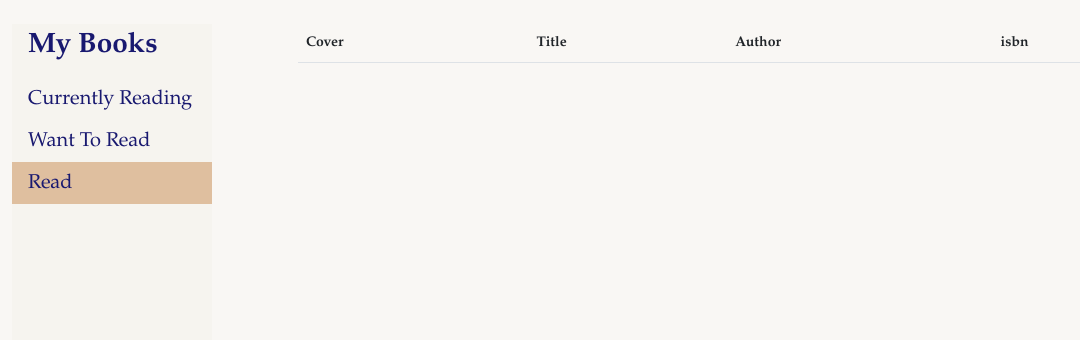
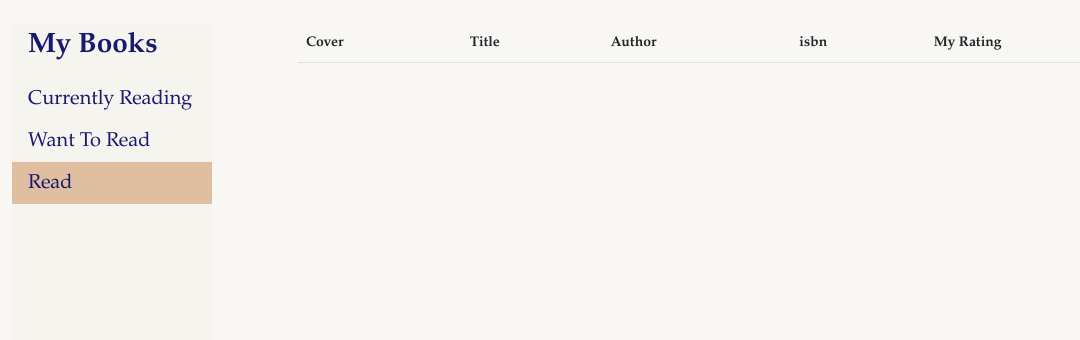
Before and after one commit to ckim48/ds_library, a Flask app: page /read in a window 1280 px wide. Shown: the part 84-424 px from the top of the page, without its empty margins (0-1080 px from the left). Run offline with Flask 3, Linux system fonts and the light colour scheme; a user stored in the database is signed in; lists and menus that the app fills with data are empty; parts of the project's set-up code (start-up, migrations or seed data) failed here and were passed over; some libraries are stand-ins or nearby versions.

Commit message:
1. db 데이터 삽입 2. 추천 함수 완벽하게 수정 3. library에서 rating 하면 읽은 것으로 처리하여 'read'에 자동으로 들어가게 수정 4. 'read' 페이지에서도 rating 할 수 있게 수정 5. 책 info page에서 add to my books 버튼 막고 바로 drop down menu 나오게 수정 6. stats에서 데이터가 있는 연도만 표시되게 수정 7. mybooks에서 item 중복으로 안나오게 수정

```diff
--- a/app.py
+++ b/app.py
@@ -6,6 +6,7 @@ from flask_session import Session
 from werkzeug.security import check_password_hash, generate_password_hash
 from nltk.sentiment.vader import SentimentIntensityAnalyzer
 from datetime import datetime
+import random
 
 from helpers import apology, login_required, lookup, strOfAuthors
 import csv
@@ -42,7 +43,7 @@ def index():
     # If request via GET, display user's books
     if request.method == "GET":
         # Obtain information of each book user owns to display
-        myBooks = db.execute("SELECT isbn, title, authors, cover FROM library WHERE user_id = ?", session["user_id"])
+        myBooks = db.execute("SELECT DISTINCT isbn, title, authors, cover FROM library WHERE user_id = ?", session["user_id"])
 
         # Obtain user's name to say hello
         name = db.execute("SELECT name FROM users WHERE id = ?", session["user_id"])[0]['name']
@@ -322,12 +323,22 @@ def read():
 
     # If request via GET, display user's books
     if request.method == "GET":
+        book_ratings = {}
         # Obtain book info
         myBooks = db.execute(
-            "SELECT DISTINCT library.isbn, title, authors, cover FROM library WHERE user_id = ? AND isbn IN (SELECT myBooks.isbn FROM myBooks WHERE shelf = ?)",
+            "SELECT DISTINCT library.isbn, title, authors, cover FROM library WHERE isbn IN (SELECT myBooks.isbn FROM myBooks WHERE user_id = ? AND shelf = ?)",
             session["user_id"], "read")
-
-        return render_template("read.html", books=myBooks)
+        print(myBooks)
+        for book in myBooks:
+            isbn = book['isbn']
+            rating = db.execute("SELECT rating FROM rating WHERE isbn = ? AND username = ?", isbn, session["user_id"])
+            if rating:
+                if rating:
+                    book_ratings[isbn] = int(rating[0]["rating"])
+                else:
+                    # If no rating exists, set it to 0
+                    book_ratings[isbn] = 0
+        return render_template("read.html", books=myBooks, book_ratings=book_ratings)
 
     else:
         # If request via POST (user clicked on details button for a specific book)
@@ -414,40 +425,41 @@ def get_recommendations():
 
     user_id = session.get("user_id")
     rated_books = db.execute("SELECT DISTINCT isbn FROM rating WHERE username = ? ORDER BY rating DESC", user_id)
-    print(rated_books)
+    rated_isbns = [book['isbn'] for book in rated_books]
 
-    if rated_books:
-        rated_isbns = [book['isbn'] for book in rated_books]
+     # Fetch books rated highly by the user (e.g., ratings greater than 4)
+    high_rated_books = db.execute("SELECT DISTINCT isbn FROM rating WHERE username = ? AND rating >= 4", user_id)
 
-        # Fetch books rated highly by the user (e.g., ratings greater than 4)
-        high_rated_books = db.execute("SELECT DISTINCT isbn FROM rating WHERE username = ? AND rating >= 4", user_id)
+    # Extract the ISBNs of highly rated books into a list (Remove replicas)
+    highly_rated_isbns = [book['isbn'] for book in high_rated_books]
+    print("highly:", highly_rated_isbns)
 
-        # Extract the ISBNs of highly rated books into a list (Remove replicas)
-        highly_rated_isbns = [book['isbn'] for book in high_rated_books]
-        print(highly_rated_isbns)
-
-        recommendations = []
-
+    recommendations = []
+    if high_rated_books:
         for isbn in highly_rated_isbns:
             # For each highly rated book, fetch other books that have similar ratings
-            similar_rated_books = db.execute("SELECT DISTINCT isbn FROM rating WHERE isbn != ? AND username "
-                                             "IN (SELECT username FROM rating WHERE isbn = ? AND rating >= 4)", isbn,
-                                             isbn)
+            similar_rated_books = db.execute("SELECT DISTINCT isbn, username FROM rating WHERE isbn != ? AND rating >= 4 AND username "
+                                             "IN (SELECT username FROM rating WHERE isbn = ? AND rating >= 4 AND username != ?)", isbn,
+                                             isbn, user_id)
 
             # Extract the ISBNs of similar rated books into a list
+            similar_users = [book['username'] for book in similar_rated_books]
             similar_rated_isbns = [book['isbn'] for book in similar_rated_books]
+            print("similar:", similar_users, similar_rated_isbns)
 
             # Add the similar rated books to recommendations if not already rated by the user
             for similar_isbn in similar_rated_isbns:
-                if similar_isbn not in rated_isbns:
+                if (similar_isbn not in rated_isbns) and (similar_isbn not in recommendations):
                     recommendations.append(similar_isbn)
-
+            random.shuffle(recommendations)
         # Sort recommendations based on whether you've rated the book and then by the rating
         for isbn in rated_isbns:
             recommendations.append(isbn)
     else:
-        recommendations = all_books_isbn
+        recommendations = [item for item in all_books_isbn if item not in rated_isbns]
+        random.shuffle(recommendations)
 
+    print("recommend:", recommendations)
     top_recommendations = list(recommendations)[:10]
     return top_recommendations
 
@@ -458,6 +470,8 @@ def rate_book():
     isbn = data.get('isbn')
     userid = data.get('username')
     rating = data.get('rating')
+    current_year = int(datetime.now().strftime("%y")) + 2000
+    current_month = datetime.now().strftime("%m")
 
     # Check if a record with the given ISBN and username already exists
     existing_record = db.execute("SELECT * FROM rating WHERE isbn = ? AND username = ?", isbn, userid)
@@ -469,6 +483,9 @@ def rate_book():
     else:
         # Add a new record with ISBN, username, and rating
         db.execute("INSERT INTO rating (isbn, username, rating) VALUES (?, ?, ?)", isbn, userid, rating)
+        db.execute("INSERT INTO read_books (user_id, isbn, month, year) VALUES (?, ?, ?, ?)",
+                    session["user_id"], isbn, current_month, current_year)
+        db.execute("INSERT INTO myBooks (user_id, isbn, shelf) VALUES (?, ?, ?)", userid, isbn, "read")
         return jsonify({'message': 'New rating added'})
 
 
--- a/templates/info.html
+++ b/templates/info.html
@@ -27,8 +27,9 @@
         <div class="btn-group dropdown">
             <form action="/info" method="get">
                 <div class="btn-group dropdown">
-                    <button type="submit" id="add" name="add" value="{{ isbn }}" class="btn btn-primary">Add to My Books</button>
+                    <!-- <button type="submit" id="add" name="add" value="{{ isbn }}" class="btn btn-primary">Add to My Books</button> -->
                     <button type="button" class="btn btn-primary dropdown-toggle"data-bs-toggle="dropdown">
+                        Add to My Books
                         <span class="caret"></span>
                     </button>
                     <ul class="dropdown-menu" role="menu">
--- a/templates/read.html
+++ b/templates/read.html
@@ -23,6 +23,7 @@
                         <th class="text-start">Title</th>
                         <th class="text-start">Author</th>
                         <th class="text-start">isbn</th>
+                        <th class="text-start">My Rating</th>  <!-- New column for rating -->
                     </tr>
                 </thead>
                 <tbody>
@@ -36,6 +37,16 @@
                                 <td class="text-start"><p class="table-data">{{ book['authors'] }}</p></td>
                                 <td class="text-start"><p class="table-data">{{ book['isbn'] }}</p></td>
                                 <td>
+                                    {% set star_rating = book_ratings[book["isbn"]] | default(0) %}
+                                    <div class="rating" data-book-isbn="{{ book['isbn'] }}">
+                                      {% for i in range(1, 6) %}
+                                        <span class="star" data-rating="{{ i }}">
+                                          <i class="fa-{{ 'solid' if i <= star_rating else 'regular' }} fa-star {{ 'filled' if i <= star_rating else '' }}"></i>
+                                        </span>
+                                      {% endfor %}
+                                    </div>
+                                </td>
+                                <td>
                                     <button type="submit" class="table-data btn btn-outline-primary" action="direct" value="{{ book['isbn'] }}" name="details">Details</button>
                                 </td>
                             </form>
@@ -45,4 +56,46 @@
             </table>
         </div>
     </main>
+
+<script>
+    // JavaScript to handle the rating functionality
+    const ratingContainers = document.querySelectorAll('.rating');
+    var bookIsbn ="";
+    var rating = 5;
+    ratingContainers.forEach(container => {
+        const stars = container.querySelectorAll('.star');
+
+        stars.forEach(star => {
+            star.addEventListener('click', () => {
+                rating = star.getAttribute('data-rating');
+                bookIsbn = container.getAttribute('data-book-isbn');
+                updateStarRating(container, rating,bookIsbn);
+                alert(`You rated the book with ISBN ${bookIsbn} ${rating} stars.`);
+            });
+        });
+    });
+
+
+function updateStarRating(container, rating,bookIsbn) {
+    const stars = container.querySelectorAll('.star');
+    stars.forEach(star => {
+        const starRating = star.getAttribute('data-rating');
+        if (starRating <= rating) {
+            // Change the icon to a filled star
+            star.innerHTML = '<i class="fa-solid fa-star filled"></i>';
+        } else {
+            // Revert to the empty star icon
+            star.innerHTML = '<i class="fa-regular fa-star"></i>';
+        }
+    });
+
+    const xhr = new XMLHttpRequest();
+    xhr.open('POST', '/rate_book', true);
+    xhr.setRequestHeader('Content-Type', 'application/json');
+    const user_id = "{{ session['user_id'] }}";
+    var isbn = bookIsbn
+    var username = user_id
+    xhr.send(JSON.stringify({ isbn,  username, rating }));
+}
+</script>
 {% endblock %}
```
Also changed, not shown: templates/stats.html (+8 -2 lines), lionbooks.db.
